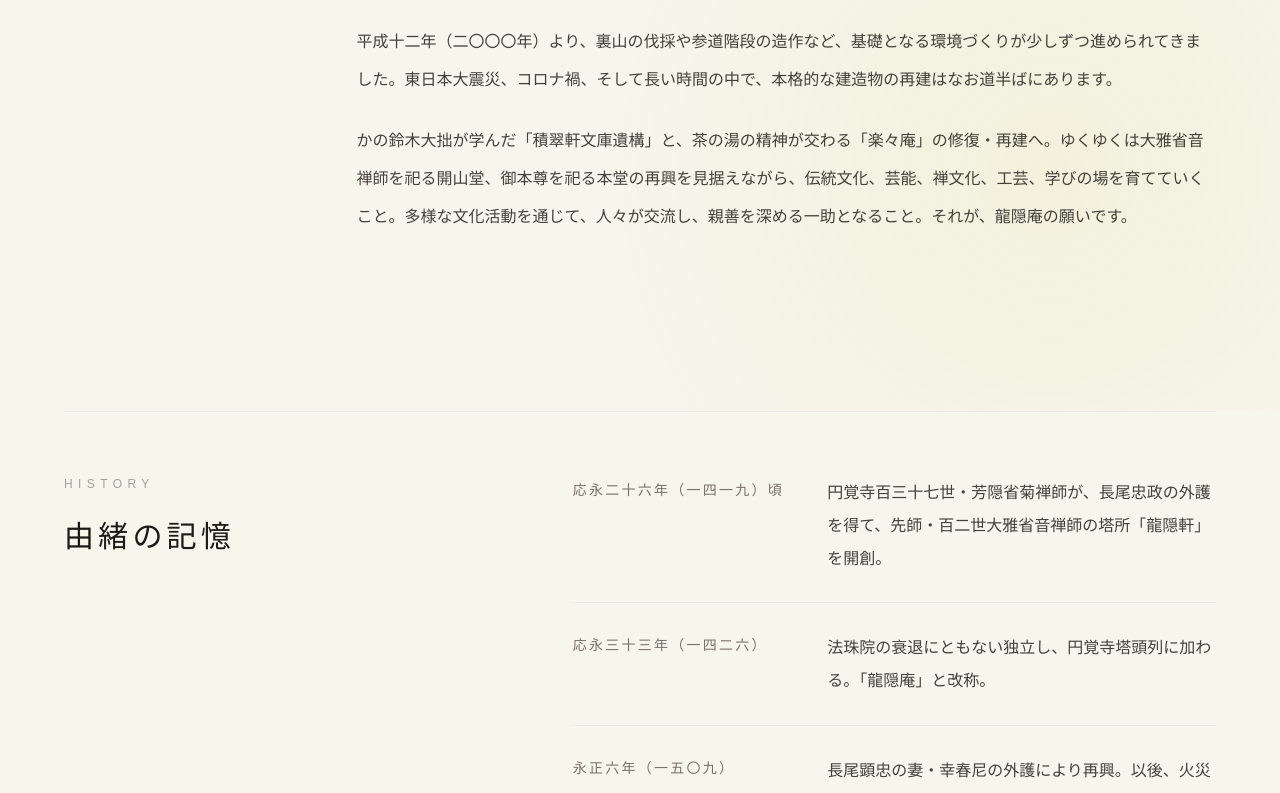
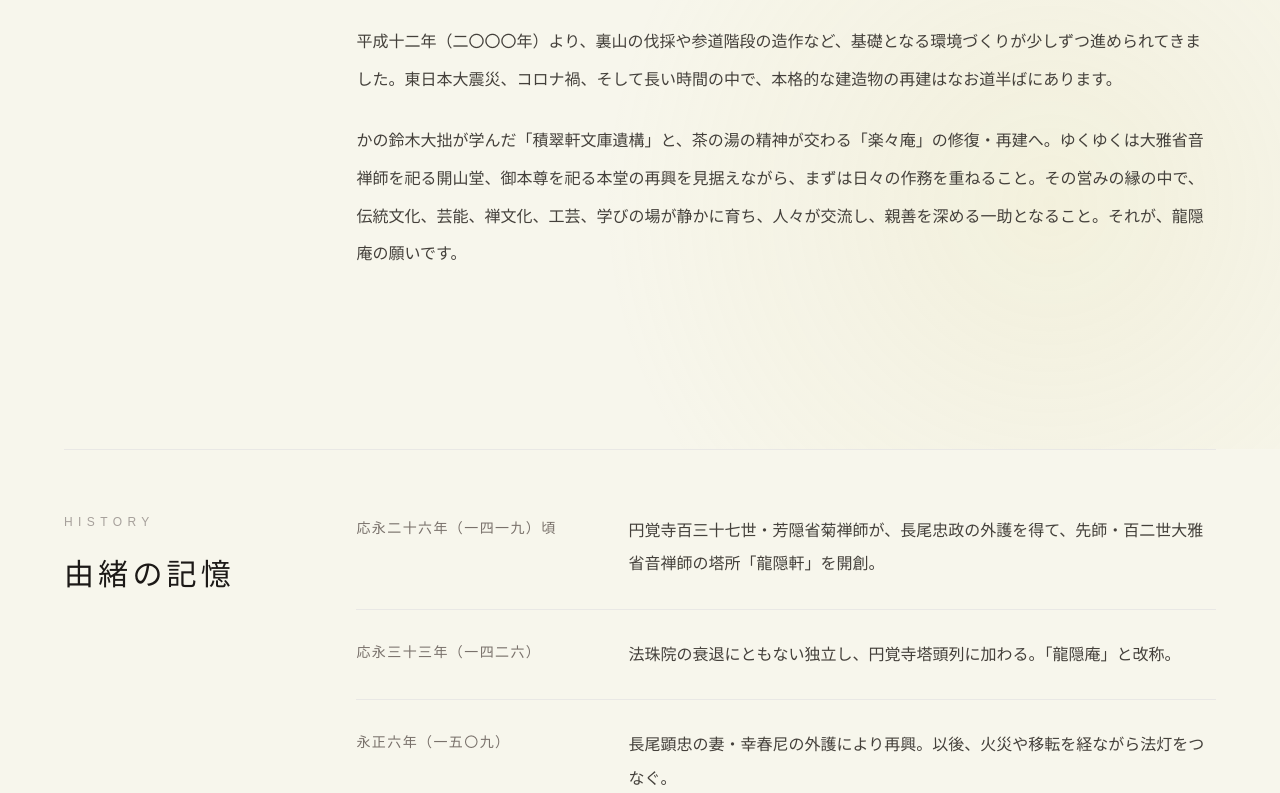
Before and after one commit to budoh/ryuinan, a Next.js app: page / in a window 1280 px wide. Shown: the part 1720-2513 px from the top of the page. Built offline with nearby package versions, Linux system fonts and the light colour scheme.

Commit message:
Refine content layout and focus

```diff
--- a/app/page.tsx
+++ b/app/page.tsx
@@ -11,14 +11,10 @@ const programs = [
   "香道",
   "書道",
   "能・狂言",
-  "落語",
-  "講談",
   "浪曲",
   "坐禅",
-  "ヨガ",
-  "陶芸",
   "鎌倉彫",
-  "講座・勉強会",
+  "学び",
   "交流",
 ];
 
@@ -100,8 +96,8 @@ const supportPathways = [
     text: "楽々庵、積翠軒文庫遺構、参道や境内環境の整備に関するご支援の相談窓口。",
   },
   {
-    title: "文化活動",
-    text: "茶の湯、書、芸能、坐禅、工芸、講座など、この場で育てる文化プログラムの相談窓口。",
+    title: "作務と縁",
+    text: "日々の作務を第一義とし、その営みの縁から茶の湯、書、芸能、坐禅、工芸などが静かに育つ場づくり。",
   },
   {
     title: "見学・取材",
@@ -112,7 +108,7 @@ const supportPathways = [
 const contactTopics = [
   "復興支援・寄進のご相談",
   "楽々庵・積翠軒文庫遺構の修復について",
-  "文化活動・講座開催のご相談",
+  "作務と場づくりに関するご相談",
   "見学・取材のお問い合わせ",
 ];
 
@@ -224,7 +220,7 @@ export default function Home() {
                 平成十二年（二〇〇〇年）より、裏山の伐採や参道階段の造作など、基礎となる環境づくりが少しずつ進められてきました。東日本大震災、コロナ禍、そして長い時間の中で、本格的な建造物の再建はなお道半ばにあります。
               </p>
               <p className="leading-[2.35]">
-                かの鈴木大拙が学んだ「積翠軒文庫遺構」と、茶の湯の精神が交わる「楽々庵」の修復・再建へ。ゆくゆくは大雅省音禅師を祀る開山堂、御本尊を祀る本堂の再興を見据えながら、伝統文化、芸能、禅文化、工芸、学びの場を育てていくこと。多様な文化活動を通じて、人々が交流し、親善を深める一助となること。それが、龍隠庵の願いです。
+                かの鈴木大拙が学んだ「積翠軒文庫遺構」と、茶の湯の精神が交わる「楽々庵」の修復・再建へ。ゆくゆくは大雅省音禅師を祀る開山堂、御本尊を祀る本堂の再興を見据えながら、まずは日々の作務を重ねること。その営みの縁の中で、伝統文化、芸能、禅文化、工芸、学びの場が静かに育ち、人々が交流し、親善を深める一助となること。それが、龍隠庵の願いです。
               </p>
             </article>
           </div>
@@ -233,7 +229,7 @@ export default function Home() {
 
       <section className="px-6 pb-28 sm:pb-36">
         <div className="mx-auto max-w-6xl border-y border-stone-200/80 py-16">
-          <div className="grid gap-12 lg:grid-cols-[0.8fr_1.2fr] lg:gap-20">
+          <div className="grid gap-12 lg:grid-cols-[0.42fr_1.58fr] lg:gap-16">
             <div className="animate-fade-up">
               <p className="text-xs tracking-[0.45em] text-stone-400">
                 HISTORY
@@ -246,12 +242,12 @@ export default function Home() {
               {histories.map((history) => (
                 <article
                   key={history.era}
-                  className="grid gap-4 py-7 first:pt-0 last:pb-0 sm:grid-cols-[0.38fr_0.62fr]"
+                  className="grid gap-4 py-7 first:pt-0 last:pb-0 md:grid-cols-[14rem_1fr] md:gap-12"
                 >
-                  <p className="text-sm leading-loose tracking-[0.16em] text-stone-500">
+                  <p className="text-sm leading-loose tracking-[0.1em] text-stone-500 md:whitespace-nowrap">
                     {history.era}
                   </p>
-                  <p className="leading-[2.05] text-stone-700">
+                  <p className="max-w-2xl leading-[2.1] text-stone-700">
                     {history.text}
                   </p>
                 </article>
@@ -396,17 +392,17 @@ export default function Home() {
       <section id="contact" className="border-y border-stone-200/80 bg-[#fbfaf6]/70 px-6 py-24 sm:py-32">
         <div className="mx-auto grid max-w-6xl gap-14 lg:grid-cols-[0.9fr_1.1fr] lg:gap-20">
           <div className="animate-fade-up">
-            <p className="text-xs tracking-[0.45em] text-stone-400">
+            <p className="text-xs tracking-[0.45em] text-stone-500">
               CONTACT
             </p>
-            <h2 className="mt-5 font-serif text-3xl font-light tracking-[0.14em] text-stone-900 sm:text-4xl">
+            <h2 className="mt-5 font-serif text-3xl font-light tracking-[0.14em] text-stone-950 sm:text-4xl">
               復興へのお問い合わせ
             </h2>
           </div>
 
           <div className="animate-fade-up font-serif text-stone-700">
             <p className="max-w-2xl leading-[2.25]">
-              龍隠庵の復興、文化活動、見学・取材に関するご連絡は、下記メールアドレスまでお寄せください。内容を確認のうえ、順次ご返信いたします。
+              龍隠庵の復興、作務を中心とした場づくり、見学・取材に関するご連絡は、下記メールアドレスまでお寄せください。内容を確認のうえ、順次ご返信いたします。
             </p>
             <div className="mt-10 grid gap-px bg-stone-200/70 sm:grid-cols-2">
               {contactTopics.map((topic) => (
```
